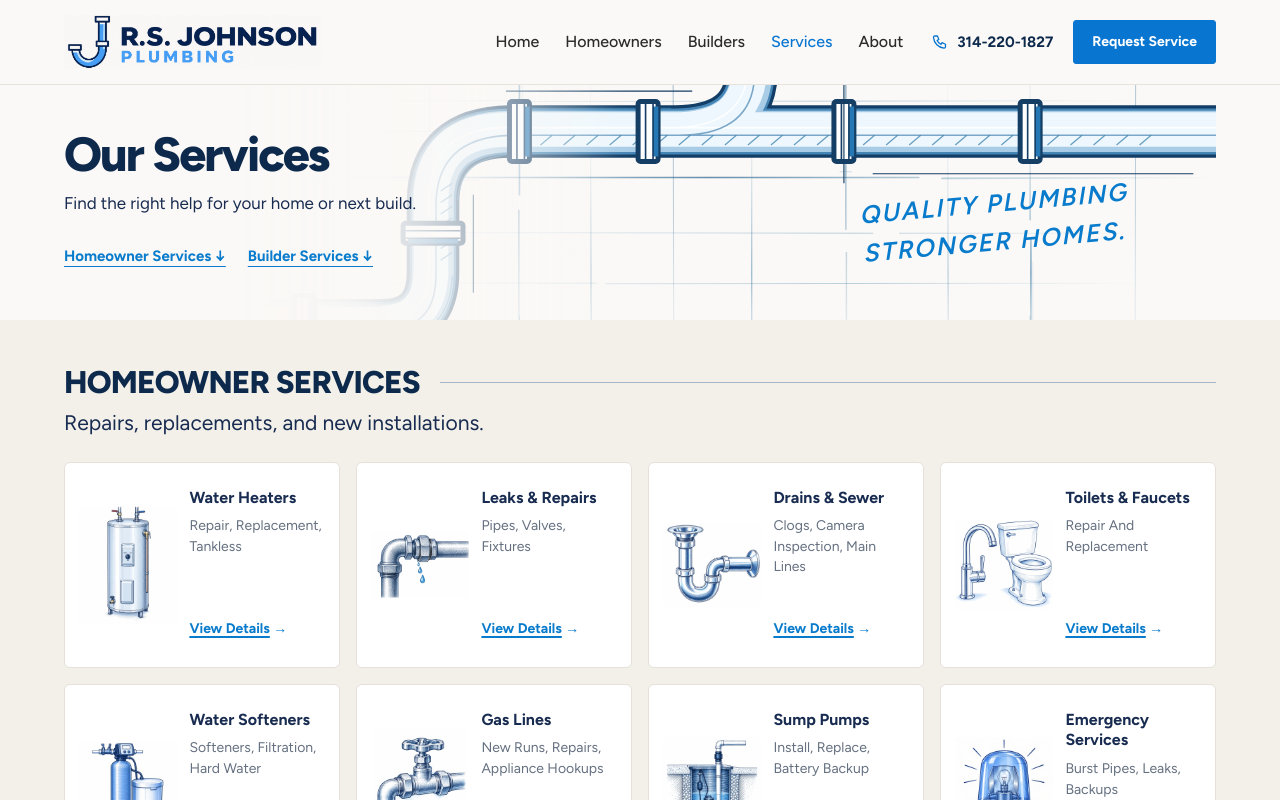
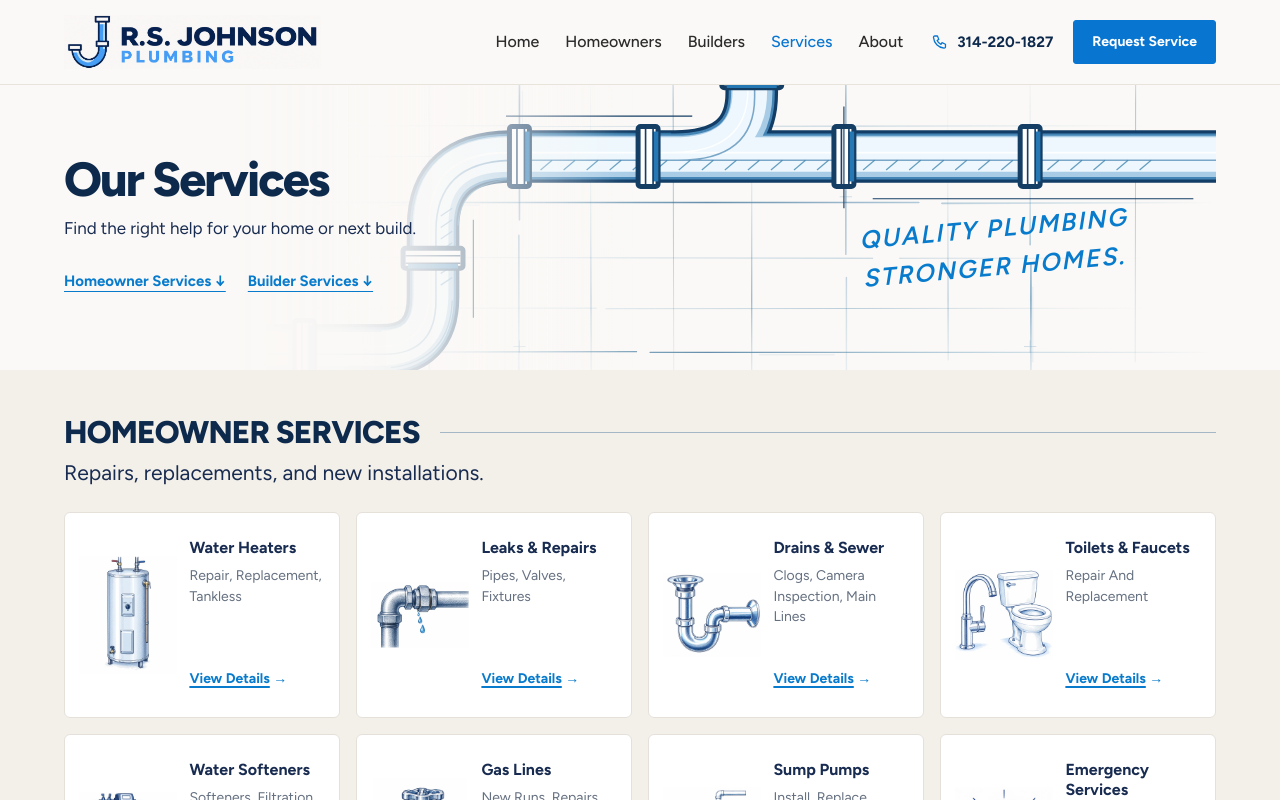
Before and after one commit to rs-johnson-plumbing/website, a Next.js app: page /services in a window 1280 px wide. Shown: the top 800 px of the page. Built offline with nearby package versions, Linux system fonts and the light colour scheme.

Commit message:
Give the services banner fifty pixels more breathing room

```diff
--- a/src/styles/concept-two-page-polish.css
+++ b/src/styles/concept-two-page-polish.css
@@ -461,3 +461,6 @@
 .c2.ci-dialog .ci-photo-review figcaption { font-size:12px; overflow-wrap:anywhere; margin-top:6px; }
 
 .c2 .c2-team .c2-section--apart { background:#eaf3fb; border-top:1px solid #d9e5f0; }
+
+.c2 .directory-preview .dp-header { padding-top:69px; padding-bottom:69px; }
+@media(max-width:767px){.c2 .directory-preview .dp-header { padding-top:55px; padding-bottom:51px; }}
```
